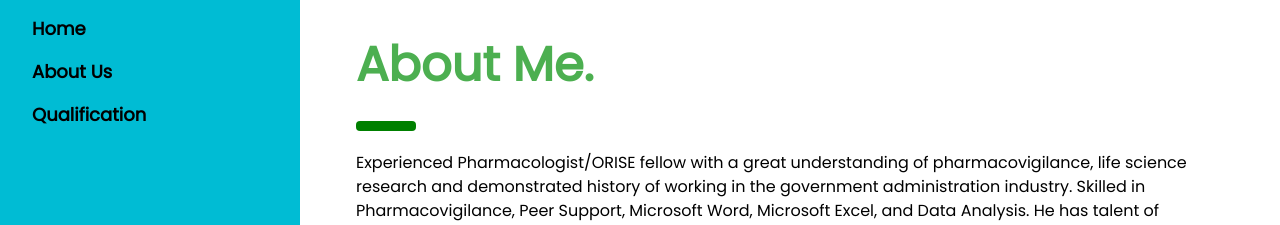
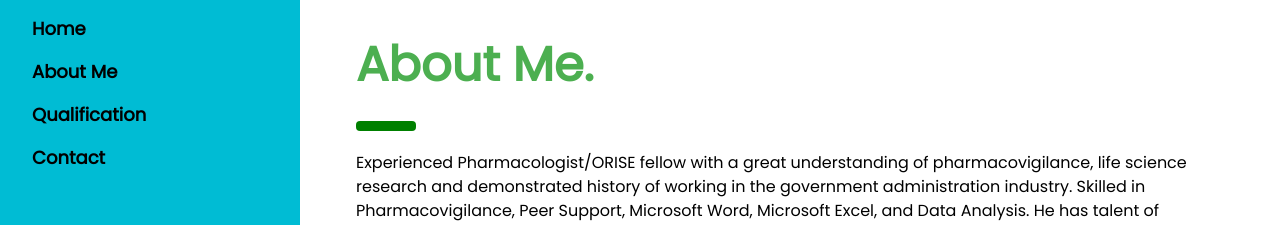
Before and after one commit to ap1208/website-project-gtownpandey, a plain HTML site: page Index.html in a window 1280 px wide. Shown: the part 366-591 px from the top of the page. Drawn offline with nearby package versions, Linux system fonts and the light colour scheme.

Commit message:
Update Index.html

```diff
--- a/Index.html
+++ b/Index.html
@@ -27,8 +27,9 @@ body {font-size:16px;}
   </div>
   <div class="w3-bar-block">
     <a href="Index.html" onclick="w3_close()" class="w3-bar-item w3-button w3-hover-white">Home</a>
-    <a href="#About" onclick="w3_close()" class="w3-bar-item w3-button w3-hover-white">About Us</a>
+    <a href="#About" onclick="w3_close()" class="w3-bar-item w3-button w3-hover-white">About Me</a>
     <a href="#qualification" onclick="w3_close()" class="w3-bar-item w3-button w3-hover-white">Qualification</a>
+    <a href="#qualification" onclick="w3_close()" class="w3-bar-item w3-button w3-hover-white">Contact</a>
   </div>
 </nav>
 
```
